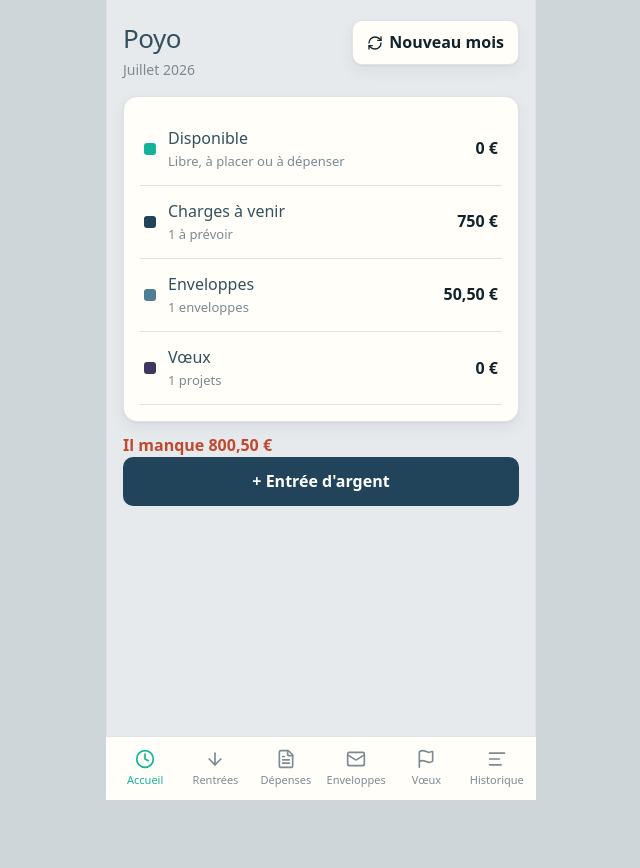
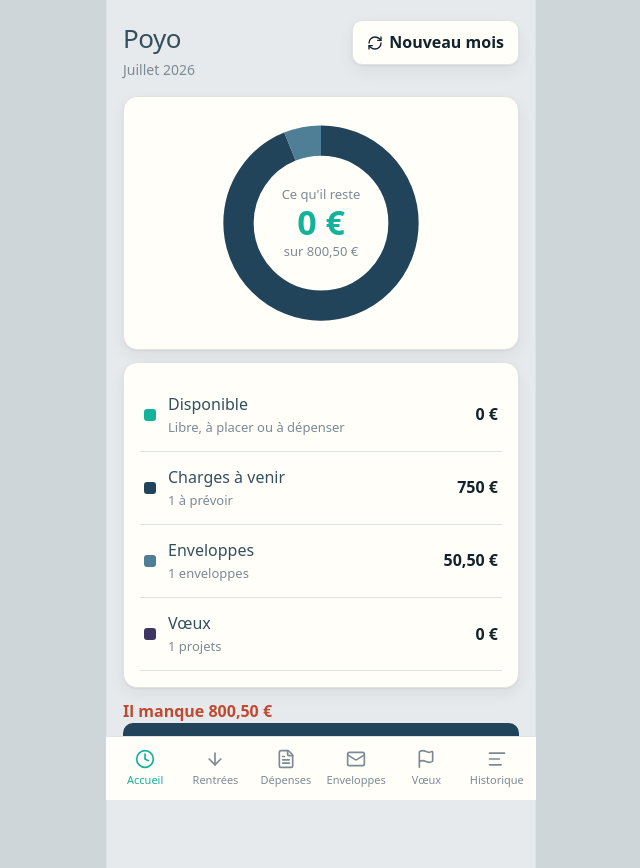
Before and after one commit to ShumiFr/Poyo, a React (Vite) app: page / in a window 1280 px wide. Shown: the whole page, without its empty margins (319-959 px from the left). Before the commit the page ends 800 px from the top, so only its background shows below. Built offline with nearby package versions, Linux system fonts and the light colour scheme.

Commit message:
A1: donut de répartition sur l'accueil (SVG stroke-dasharray)

```diff
--- /dev/null
+++ b/src/components/Donut.tsx
@@ -0,0 +1,53 @@
+type Segment = { valeur: number; couleur: string }
+
+export default function Donut({
+   segments,
+   total,
+   centre,
+   sousCentre,
+}: {
+   segments: Segment[]
+   total: number
+   centre: string
+   sousCentre: string
+}) {
+   const R = 60          // rayon du cercle
+   const W = 22          // épaisseur de l'anneau
+   const C = 2 * Math.PI * R
+
+   // On accumule la position de chaque segment le long du cercle.
+   let offset = 0
+
+   return (
+      <div className="donut">
+         <svg viewBox="0 0 160 160" width="220" height="220">
+            {/* piste de fond */}
+            <circle cx="80" cy="80" r={R} fill="none" stroke="var(--line)" strokeWidth={W} />
+
+            {total > 0 && segments.map((s, i) => {
+               const longueur = (s.valeur / total) * C
+               const cercle = (
+                  <circle
+                     key={i}
+                     cx="80" cy="80" r={R}
+                     fill="none"
+                     stroke={s.couleur}
+                     strokeWidth={W}
+                     strokeDasharray={`${longueur} ${C - longueur}`}
+                     strokeDashoffset={-offset}
+                     transform="rotate(-90 80 80)"
+                  />
+               )
+               offset += longueur
+               return cercle
+            })}
+         </svg>
+
+         <div className="donut-centre">
+            <div className="donut-label">Ce qu'il reste</div>
+            <div className="donut-valeur">{centre}</div>
+            <div className="donut-sous">{sousCentre}</div>
+         </div>
+      </div>
+   )
+}
--- a/src/index.css
+++ b/src/index.css
@@ -378,6 +378,25 @@ button { font: inherit; cursor: pointer; }
 .barre-remplie { background: var(--purple-soft); height: 100%; border-radius: 999px; }
 
 /* ------------------------------------------------------------
+   Donut de l'accueil (A1)
+   ------------------------------------------------------------ */
+.carte-donut { display: flex; justify-content: center; }
+.donut { position: relative; width: 220px; height: 220px; }
+.donut svg { display: block; }
+.donut-centre {
+   position: absolute;
+   inset: 0;
+   display: flex;
+   flex-direction: column;
+   align-items: center;
+   justify-content: center;
+   text-align: center;
+}
+.donut-label { color: var(--muted); font-size: 13px; }
+.donut-valeur { color: var(--teal); font-size: 34px; font-weight: 800; line-height: 1.1; }
+.donut-sous { color: var(--muted); font-size: 13px; }
+
+/* ------------------------------------------------------------
    Légende de l'accueil (A2)
    ------------------------------------------------------------ */
 .legende { list-style: none; margin: 0; padding: 0; }
--- a/src/routes/index.tsx
+++ b/src/routes/index.tsx
@@ -5,6 +5,7 @@ import { useBudget } from "../store/useBudget";
 import format from "../lib/format";
 import { Modal } from "../components/Modal";
 import PaveNumerique from "../components/PaveNumerique";
+import Donut from "../components/Donut";
 
 export const Route = createFileRoute('/')({
    component: DashboardComponent,
@@ -26,8 +27,26 @@ function DashboardComponent() {
    const totalEnveloppes = enveloppes.reduce((s, e) => s + e.montant, 0)
    const totalVoeux = voeux.reduce((s, v) => s + v.montantActuel, 0)
 
+   const dispoPositif = Math.max(0, totalDisponible)
+   const totalCompte = dispoPositif + chargesAVenir + totalEnveloppes + totalVoeux
+   const segments = [
+      { valeur: dispoPositif, couleur: "var(--teal)" },
+      { valeur: chargesAVenir, couleur: "var(--navy)" },
+      { valeur: totalEnveloppes, couleur: "#4f7f96" },
+      { valeur: totalVoeux, couleur: "var(--purple)" },
+   ]
+
    return (
       <>
+         <div className="card carte-donut">
+            <Donut
+               segments={segments}
+               total={totalCompte}
+               centre={format(dispoPositif)}
+               sousCentre={"sur " + format(totalCompte)}
+            />
+         </div>
+
          <div className="card">
             <ul className="legende">
                <li>
```
Also changed, not shown: 1 other file (tests, documents, lock files or other folders).
